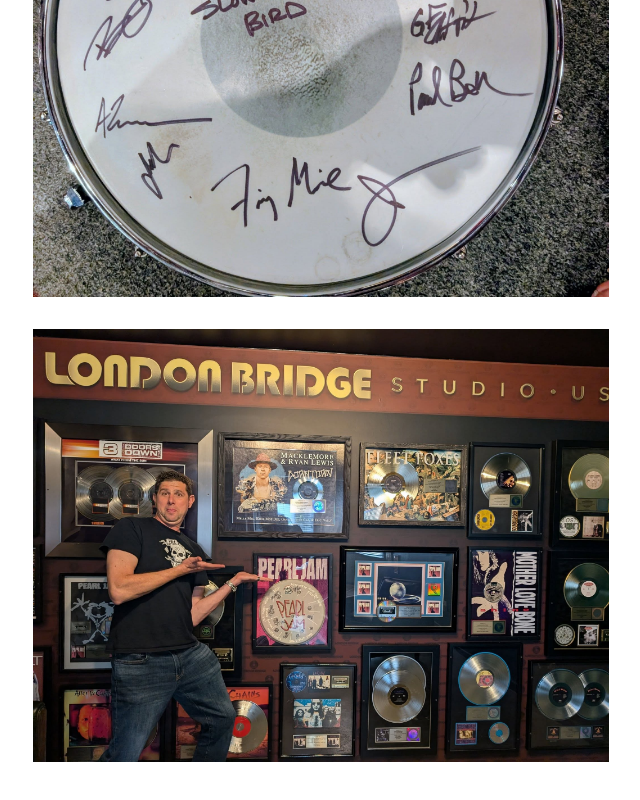
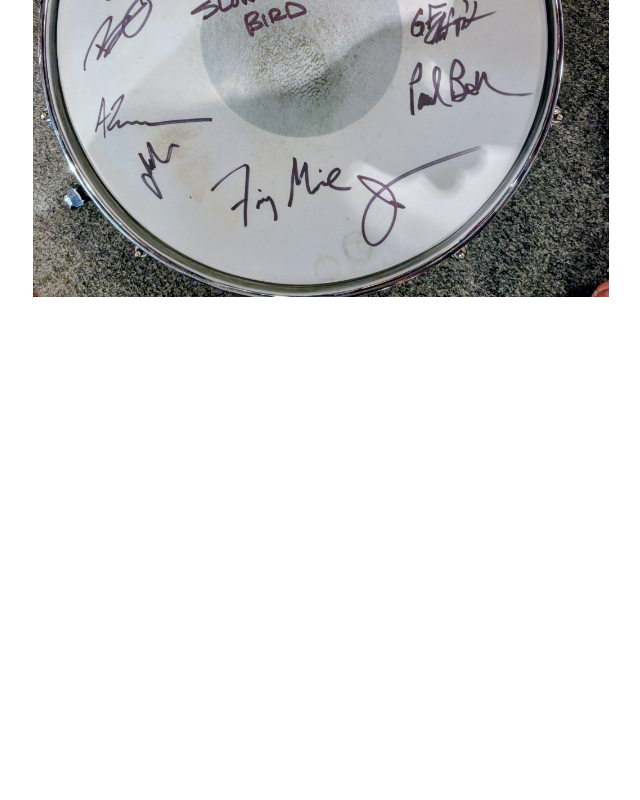
Before and after one commit to edtremsaga/vibey-pers-profile, a Next.js app: page /slowmovingbird/photos in a window 1280 px wide. Shown: the part 8156-8956 px from the top of the page, without its empty margins (319-959 px from the left). After the commit the page ends 8493 px from the top, so only its background shows below. Built offline with nearby package versions, Linux system fonts and the light colour scheme.

Commit message:
Remove London Bridge gallery photo

```diff
--- a/src/app/slowmovingbird/photos/page.tsx
+++ b/src/app/slowmovingbird/photos/page.tsx
@@ -83,12 +83,6 @@
     width: 2048,
     height: 1882,
   },
-  {
-    src: "/slowmovingbird/photos/normandy-studio-2026/london-bridge-studio-2026-09.jpg",
-    alt: "Slow Moving Bird recording at London Bridge Studio in summer 2026",
-    width: 2048,
-    height: 1542,
-  },
 ];
 
 export default function SlowMovingBirdPhotosPage() {
```
